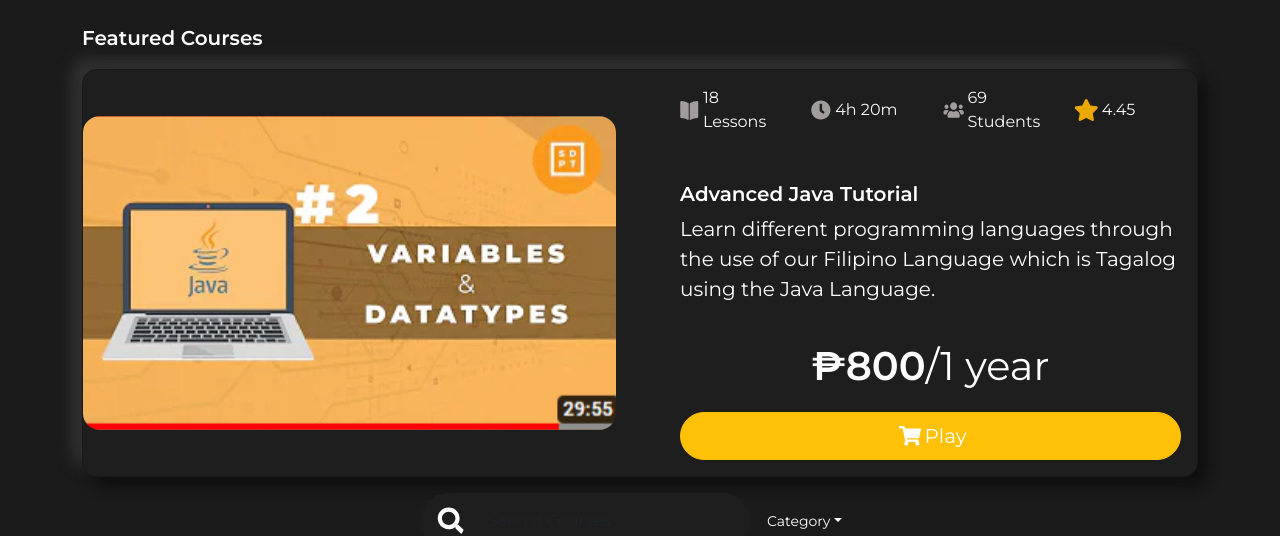
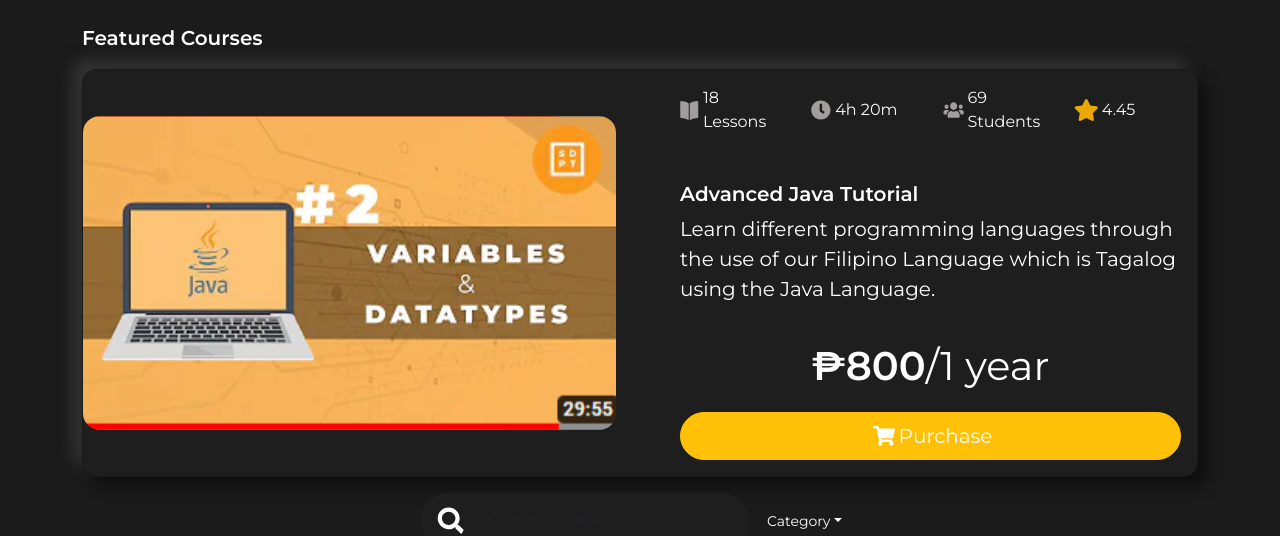
Before and after one commit to SamuelAlac/SDPTAcademy, a React (Vite) app in the folder SDPTAcademy/: page /Courses in a window 1280 px wide. Shown: the part 207-743 px from the top of the page. Built offline with nearby package versions, Linux system fonts and the light colour scheme; no server answers.

Commit message:
auth course pa pull

```diff
--- a/SDPTAcademy/src/Pages/Courses/Courses.jsx
+++ b/SDPTAcademy/src/Pages/Courses/Courses.jsx
@@ -10,6 +10,8 @@ import searchIcon from '../../assets/searchIcon.svg'
 import courseImage from '../../assets/courseImage.svg'
 import './courses.css'
 import { useNavigate, Link, replace, Navigate } from 'react-router-dom'
+import { useAuthState } from 'react-firebase-hooks/auth'
+import { auth } from '../../components/configs/firebase-config'
 
 
 const Courses = () => {
@@ -20,8 +22,7 @@ const Courses = () => {
   const [courseDescription, setCourseDescription] = useState("");
   const [coursePrice, setCoursePrice] = useState(0);
   const [coursePurchaseDuration, setCoursePurchaseDuration] = useState(0);
-
-  const isPurchased = true;
+  const [user] = useAuthState(auth);
 
   return (
     <div>
@@ -75,17 +76,15 @@ const Courses = () => {
 
                     <p className="card-text fs-1 fw-bold text-center my-3">₱800<span className='fw-normal'>/1 year</span></p>
 
-                    {!isPurchased &&
+                    {user ?(
+                      <Link className="btn btn-warning btn-lg rounded-5 text-white d-flex align-items-center justify-content-center"
+                      to={"/CoursePlaylist"}>
+                      <img src={cartIcon} alt="" className="img-fluid px-1" />Play</Link>
+                    ):(
                       <button className="btn btn-warning btn-lg rounded-5 text-white d-flex align-items-center justify-content-center"
                       data-bs-toggle = "modal" data-bs-target="#purchase">
                       <img src={cartIcon} alt="" className="img-fluid px-1" />Purchase</button>
-                    }
-
-                    {isPurchased &&
-                      <Link className="btn btn-warning btn-lg rounded-5 text-white d-flex align-items-center justify-content-center"
-                      to={"/CoursePlaylist"}>
-                      <img src={cartIcon} alt="" className="img-fluid px-1" />Play</Link>
-                    }
+                    )}
 
                   </div>
                 </div>
```
